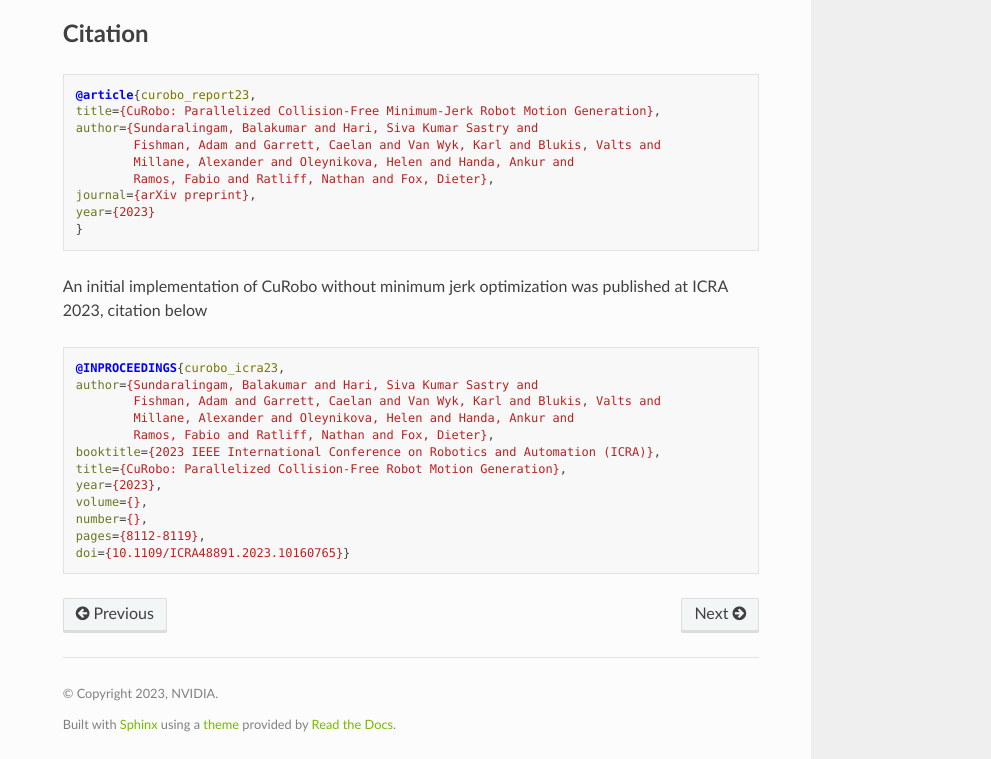
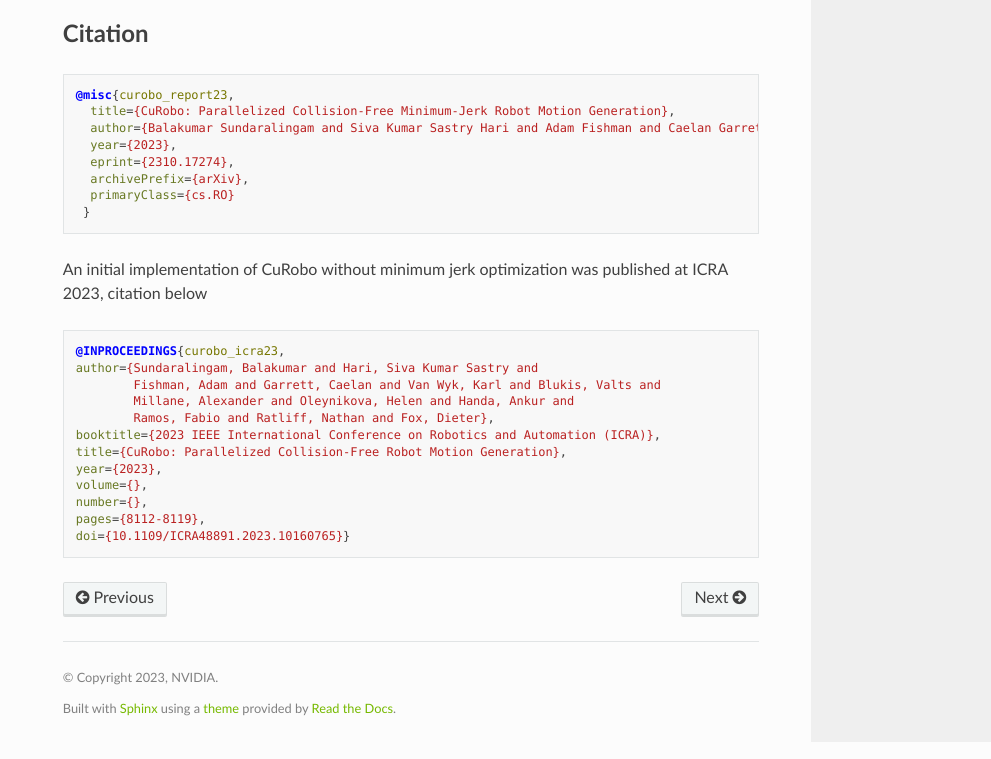
Before and after one commit to curobo-docs/curobo-docs.github.io, a plain HTML site: page docs/source/research/research.html in a window 1280 px wide. Shown: the part 1023-1782 px from the top of the page, without its empty margins (289-1280 px from the left). Drawn offline with Linux system fonts and the light colour scheme; files whose address does not match are found by name.

Commit message:
add arxiv

```diff
--- a/docs/source/research/research.html
+++ b/docs/source/research/research.html
@@ -139,15 +139,14 @@ Dieter Fox</em></p>
 </section>
 <section id="citation">
 <h2>Citation<a class="headerlink" href="#citation" title="Link to this heading"></a></h2>
-<div class="highlight-bibtex notranslate"><div class="highlight"><pre><span></span><span class="nc">@article</span><span class="p">{</span><span class="nl">curobo_report23</span><span class="p">,</span>
-<span class="na">title</span><span class="p">=</span><span class="s">{CuRobo: Parallelized Collision-Free Minimum-Jerk Robot Motion Generation}</span><span class="p">,</span>
-<span class="na">author</span><span class="p">=</span><span class="s">{Sundaralingam, Balakumar and Hari, Siva Kumar Sastry and</span>
-<span class="s">        Fishman, Adam and Garrett, Caelan and Van Wyk, Karl and Blukis, Valts and</span>
-<span class="s">        Millane, Alexander and Oleynikova, Helen and Handa, Ankur and</span>
-<span class="s">        Ramos, Fabio and Ratliff, Nathan and Fox, Dieter}</span><span class="p">,</span>
-<span class="na">journal</span><span class="p">=</span><span class="s">{arXiv preprint}</span><span class="p">,</span>
-<span class="na">year</span><span class="p">=</span><span class="s">{2023}</span>
-<span class="p">}</span>
+<div class="highlight-bibtex notranslate"><div class="highlight"><pre><span></span><span class="nc">@misc</span><span class="p">{</span><span class="nl">curobo_report23</span><span class="p">,</span>
+<span class="w">  </span><span class="na">title</span><span class="p">=</span><span class="s">{CuRobo: Parallelized Collision-Free Minimum-Jerk Robot Motion Generation}</span><span class="p">,</span>
+<span class="w">  </span><span class="na">author</span><span class="p">=</span><span class="s">{Balakumar Sundaralingam and Siva Kumar Sastry Hari and Adam Fishman and Caelan Garrett and Karl Van Wyk and Valts Blukis and Alexander Millane and Helen Oleynikova and Ankur Handa and Fabio Ramos and Nathan Ratliff and Dieter Fox}</span><span class="p">,</span>
+<span class="w">  </span><span class="na">year</span><span class="p">=</span><span class="s">{2023}</span><span class="p">,</span>
+<span class="w">  </span><span class="na">eprint</span><span class="p">=</span><span class="s">{2310.17274}</span><span class="p">,</span>
+<span class="w">  </span><span class="na">archivePrefix</span><span class="p">=</span><span class="s">{arXiv}</span><span class="p">,</span>
+<span class="w">  </span><span class="na">primaryClass</span><span class="p">=</span><span class="s">{cs.RO}</span>
+<span class="w"> </span><span class="p">}</span>
 </pre></div>
 </div>
 <p>An initial implementation of CuRobo without minimum jerk optimization was published at ICRA 2023, citation below</p>
```
Also changed, not shown: docs/source/snippets/citation.html (+8 -9 lines), docs/searchindex.js.
